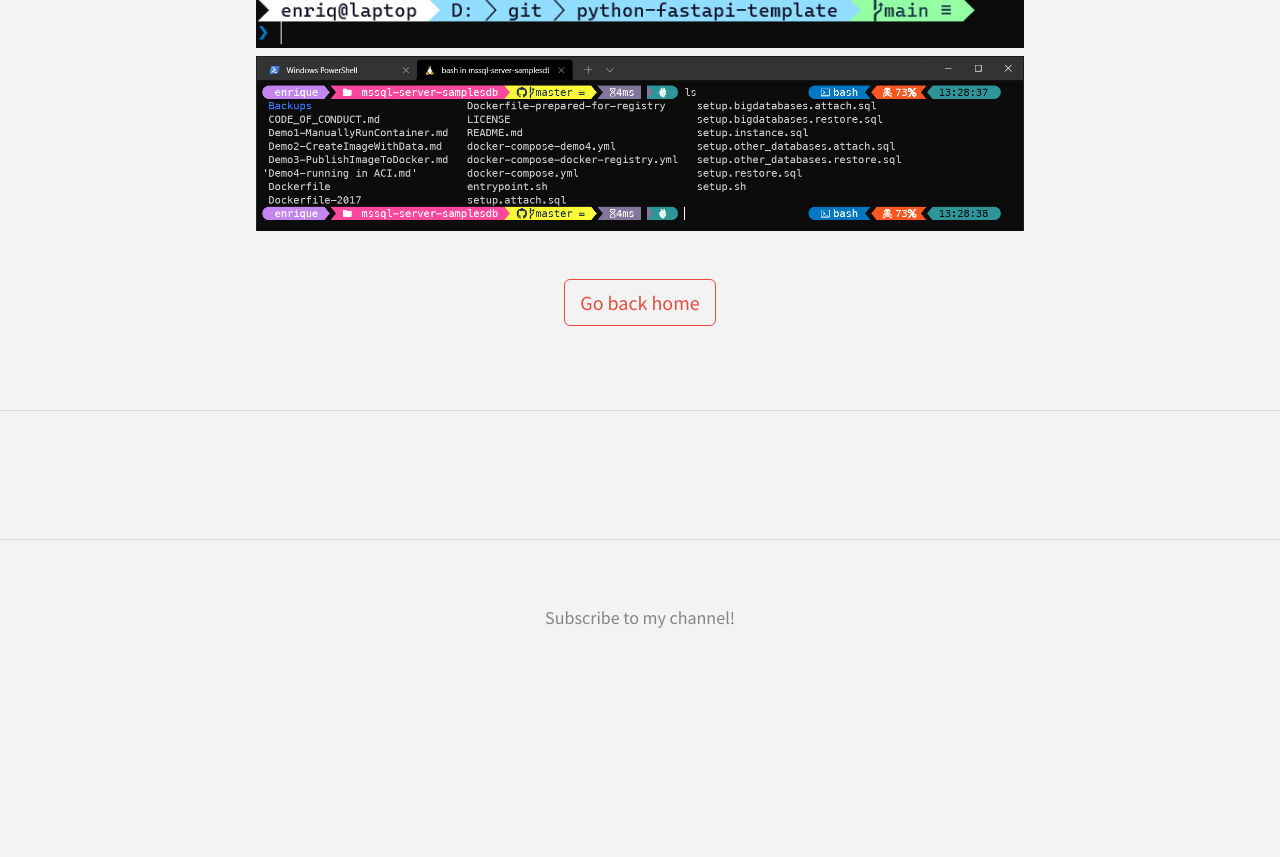
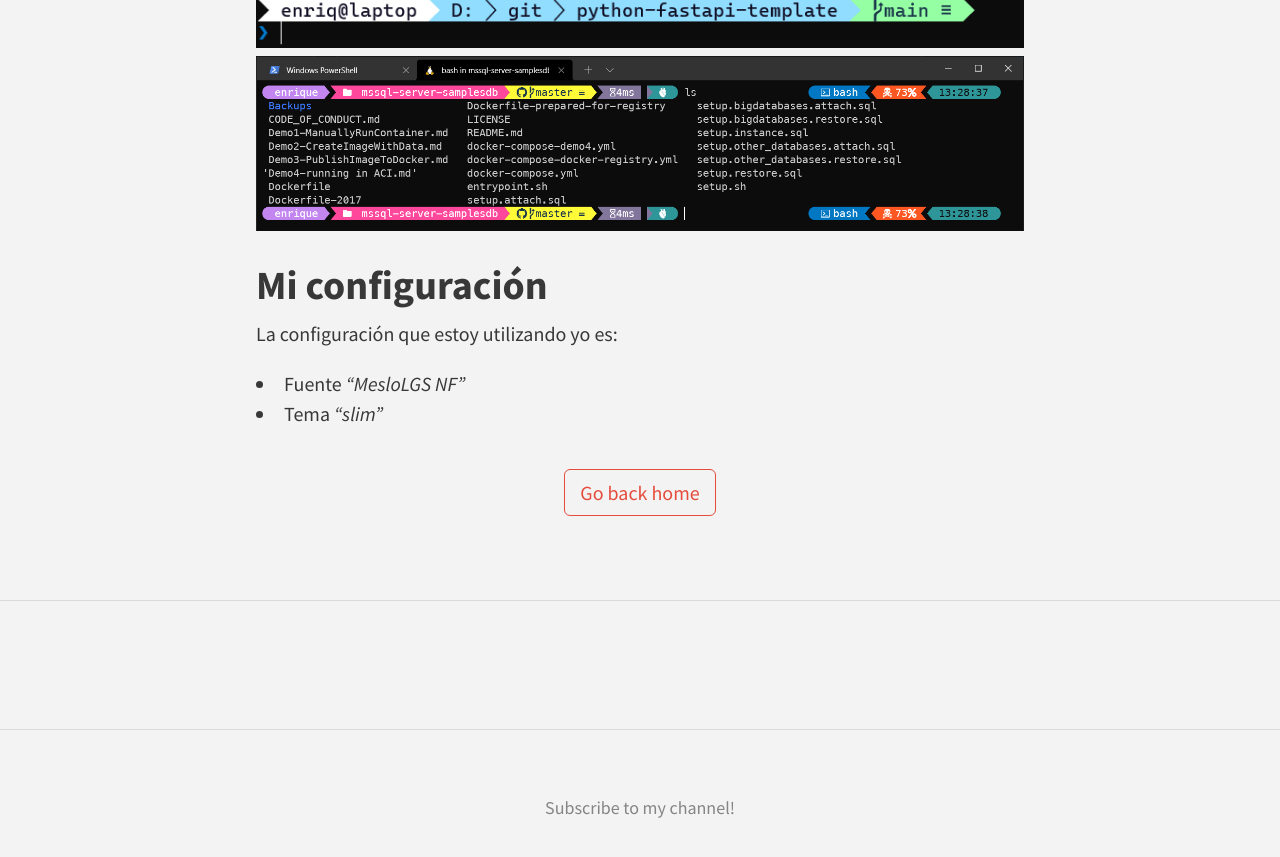
Before and after one commit to enriquecatala/enriquecatala.github.io, a Jekyll site: the page built from _posts/2021-05-13-windows-terminal-bonito.md, in a window 1280 px wide and 900 px high, scrolled down 5146 px. Shown: the top 857 px of the window. Built offline with Jekyll 4.4.1, drawn with Linux system fonts in a browser that asks for light colours; nearby versions of some CDN libraries; comment, search, counter and statistics services are not loaded; before the commit the page ends 5859 px from its top, so only the background shows below that; some of the changed text lies outside the part shown.

Commit message:
update preferences

````diff
--- a/_posts/2021-05-13-windows-terminal-bonito.md
+++ b/_posts/2021-05-13-windows-terminal-bonito.md
@@ -90,7 +90,7 @@
 eval "$(oh-my-posh --init --shell bash --config ~/.poshthemes/jandedobbeleer.omp.json)"
 ```
 
->NOTA: Elige tu [tema](https://ohmyposh.dev/docs/themes/)
+>NOTA: Elige tu [tema](https://ohmyposh.dev/docs/themes/). En la imagen ves el de _jandedobbeleer_
 
 ## 3) Instala una fuente de texto adecuada
 
@@ -136,3 +136,10 @@
 
 ![cascadia code PL](/img/posts/pretty-terminal/cascadia-code2.png)
 ![nerd fonts](/img/posts/pretty-terminal/nerdfonts.png)
+
+
+## Mi configuración
+
+La configuración que estoy utilizando yo es:
+- Fuente _"MesloLGS NF"_
+- Tema _"slim"_
````
Also changed, not shown: 1 other file.
